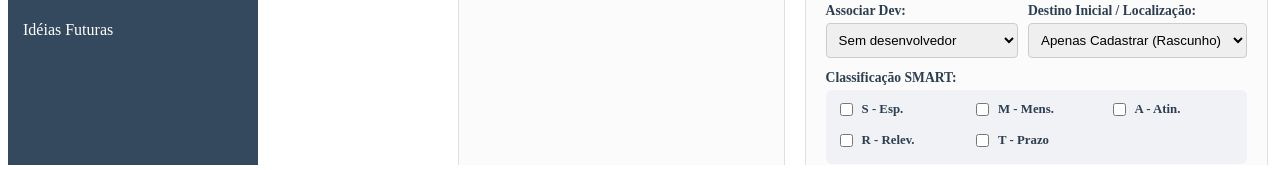
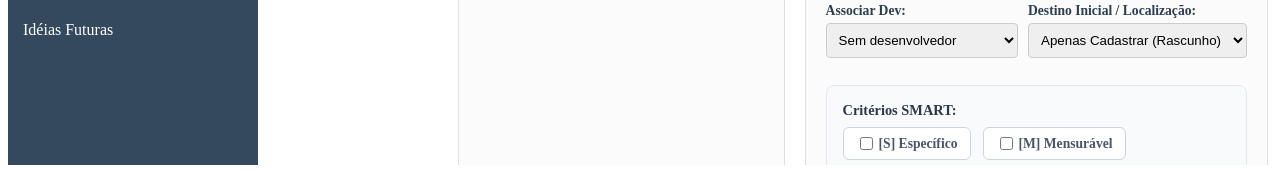
Before and after one commit to Almir-git-unifc/perso-scrum, a Vue app: page /cadastro in a window 1280 px wide. Shown: the part 643-813 px from the top of the page. Built offline with nearby package versions, Linux system fonts and the light colour scheme.

Commit message:
feat(vue): ver_man 00.12.001 – Add MoSCoW and Eisenhower  with tooltips in Cadastro form

```diff
--- a/src/views/Cadastro.vue
+++ b/src/views/Cadastro.vue
@@ -1,18 +1,15 @@
 <template>
   <DefaultLayout>
-
-
+    <!-- BLOCO DE BACKUP E RESTAURAÇÃO -->
     <div class="card-secao backup-box">
       <h3>💾 Backup e Restauração dos Dados</h3>
       <p>Exporte o estado atual do seu Kanban/Scrum para um arquivo JSON ou restaure um backup prévio.</p>
 
       <div class="botoes-backup">
-      <!-- Botão para Baixar o Backup -->
         <button @click="ativStore.exportarDadosJSON()" class="btn-backup exportar">
           📥 Baixar Backup (.JSON)
         </button>
 
-      <!-- Botão/Input para Carregar o Backup -->
         <label class="btn-backup importar">
           📤 Importar / Popular Dados
           <input
@@ -109,14 +106,128 @@
               </div>
             </div>
 
-            <div class="form-group smart-checkbox-group">
-              <label>Classificação SMART:</label>
-              <div class="checkbox-grid">
-                <label class="smart-item"><input type="checkbox" v-model="novaAtiv.smart.S" /> <span><strong>S</strong> - Esp.</span></label>
-                <label class="smart-item"><input type="checkbox" v-model="novaAtiv.smart.M" /> <span><strong>M</strong> - Mens.</span></label>
-                <label class="smart-item"><input type="checkbox" v-model="novaAtiv.smart.A" /> <span><strong>A</strong> - Atin.</span></label>
-                <label class="smart-item"><input type="checkbox" v-model="novaAtiv.smart.R" /> <span><strong>R</strong> - Relev.</span></label>
-                <label class="smart-item"><input type="checkbox" v-model="novaAtiv.smart.T" /> <span><strong>T</strong> - Prazo</span></label>
+            <!-- SEÇÃO DE ATRIBUTOS E METODOLOGIAS -->
+            <div class="secao-atributos">
+              <!-- ATRIBUTOS SMART -->
+              <div class="grupo-atributos">
+                <label class="label-secao">Critérios SMART:</label>
+                <div class="linha-checkboxes">
+                  <label class="item-checkbox tooltip-container">
+                    <input type="checkbox" v-model="novaAtiv.smart.especifico" />
+                    <span class="checkmark"></span> [S] Específico
+                    <span class="tooltip-text">
+                      <strong>S - Specific:</strong> O objetivo está claro e sem ambiguidades sobre o que deve ser feito?
+                    </span>
+                  </label>
+
+                  <label class="item-checkbox tooltip-container">
+                    <input type="checkbox" v-model="novaAtiv.smart.mensuravel" />
+                    <span class="checkmark"></span> [M] Mensurável
+                    <span class="tooltip-text">
+                      <strong>M - Measurable:</strong> É possível medir o progresso ou saber claramente quando foi concluído?
+                    </span>
+                  </label>
+
+                  <label class="item-checkbox tooltip-container">
+                    <input type="checkbox" v-model="novaAtiv.smart.atingivel" />
+                    <span class="checkmark"></span> [A] Atingível
+                    <span class="tooltip-text">
+                      <strong>A - Achievable:</strong> A meta é realista e possível de ser alcançada com os recursos atuais?
+                    </span>
+                  </label>
+
+                  <label class="item-checkbox tooltip-container">
+                    <input type="checkbox" v-model="novaAtiv.smart.relevante" />
+                    <span class="checkmark"></span> [R] Relevante
+                    <span class="tooltip-text">
+                      <strong>R - Relevant:</strong> Essa atividade traz impacto real para os objetivos estratégicos?
+                    </span>
+                  </label>
+
+                  <label class="item-checkbox tooltip-container">
+                    <input type="checkbox" v-model="novaAtiv.smart.temporal" />
+                    <span class="checkmark"></span> [T] Temporal (Prazo)
+                    <span class="tooltip-text">
+                      <strong>T - Time-bound:</strong> Existe uma data limite ou prazo definido para conclusão?
+                    </span>
+                  </label>
+                </div>
+              </div>
+
+              <!-- MATRIZ EISENHOWER -->
+              <div class="grupo-atributos margin-top-secao">
+                <label class="label-secao">Matriz Eisenhower (Prioridade/Urgência):</label>
+                <div class="linha-checkboxes">
+                  <label :class="['item-checkbox tooltip-container', { selecionado: novaAtiv.eisenhower === 'fazer_agora' }]">
+                    <input type="radio" name="eisenhower" value="fazer_agora" v-model="novaAtiv.eisenhower" />
+                    <span class="radio-mark"></span> 🔥 Fazer Agora
+                    <span class="tooltip-text">
+                      <strong>Urgente & Importante:</strong> Problemas imprevistos, prazos críticos e crises imediatas.
+                    </span>
+                  </label>
+
+                  <label :class="['item-checkbox tooltip-container', { selecionado: novaAtiv.eisenhower === 'agendar' }]">
+                    <input type="radio" name="eisenhower" value="agendar" v-model="novaAtiv.eisenhower" />
+                    <span class="radio-mark"></span> 📅 Agendar
+                    <span class="tooltip-text">
+                      <strong>Não Urgente, mas Importante:</strong> Planejamento, melhorias, estudo e tarefas estratégicas.
+                    </span>
+                  </label>
+
+                  <label :class="['item-checkbox tooltip-container', { selecionado: novaAtiv.eisenhower === 'delegar' }]">
+                    <input type="radio" name="eisenhower" value="delegar" v-model="novaAtiv.eisenhower" />
+                    <span class="radio-mark"></span> 🤝 Delegar
+                    <span class="tooltip-text">
+                      <strong>Urgente, mas Não Importante:</strong> Interrupções, algumas reuniões ou solicitações de terceiros.
+                    </span>
+                  </label>
+
+                  <label :class="['item-checkbox tooltip-container', { selecionado: novaAtiv.eisenhower === 'eliminar' }]">
+                    <input type="radio" name="eisenhower" value="eliminar" v-model="novaAtiv.eisenhower" />
+                    <span class="radio-mark"></span> 🗑️ Eliminar
+                    <span class="tooltip-text">
+                      <strong>Nem Urgente, Nem Importante:</strong> Distrações, tarefas desnecessárias ou desperdício de tempo.
+                    </span>
+                  </label>
+                </div>
+              </div>
+
+              <!-- PRIORIZAÇÃO MOSCOW -->
+              <div class="grupo-atributos margin-top-secao">
+                <label class="label-secao">Priorização MoSCoW:</label>
+                <div class="linha-checkboxes">
+                  <label :class="['item-checkbox tooltip-container', { selecionado: novaAtiv.moscow === 'must' }]">
+                    <input type="radio" name="moscow" value="must" v-model="novaAtiv.moscow" />
+                    <span class="radio-mark"></span> 🛑 Obrigatório (Must)
+                    <span class="tooltip-text">
+                      <strong>Must have:</strong> Indispensável. O projeto ou entrega não funciona sem este item.
+                    </span>
+                  </label>
+
+                  <label :class="['item-checkbox tooltip-container', { selecionado: novaAtiv.moscow === 'should' }]">
+                    <input type="radio" name="moscow" value="should" v-model="novaAtiv.moscow" />
+                    <span class="radio-mark"></span> ⚠️ Importante (Should)
+                    <span class="tooltip-text">
+                      <strong>Should have:</strong> Muito relevante, adiciona grande valor, mas há contornabilidade temporária.
+                    </span>
+                  </label>
+
+                  <label :class="['item-checkbox tooltip-container', { selecionado: novaAtiv.moscow === 'could' }]">
+                    <input type="radio" name="moscow" value="could" v-model="novaAtiv.moscow" />
+                    <span class="radio-mark"></span> 💡 Se possível (Could)
+                    <span class="tooltip-text">
+                      <strong>Could have:</strong> Desejável ou "agradável de ter" (Nice-to-have), feito se houver tempo extra.
+                    </span>
+                  </label>
+
+                  <label :class="['item-checkbox tooltip-container', { selecionado: novaAtiv.moscow === 'wont' }]">
+                    <input type="radio" name="moscow" value="wont" v-model="novaAtiv.moscow" />
+                    <span class="radio-mark"></span> 🚫 Agora não (Won't)
+                    <span class="tooltip-text">
+                      <strong>Won't have:</strong> Não será feito neste ciclo/Sprint. Fica para entregas ou versões futuras.
+                    </span>
+                  </label>
+                </div>
               </div>
             </div>
 
@@ -135,6 +246,7 @@
                   <option value="longo prazo-45min">LgPz-45-min</option>
                 </select>
               </div>
+
               <div class="form-group">
                 <label>Prioridade:</label>
                 <select v-model="novaAtiv.prioridade">
@@ -157,6 +269,7 @@
                   <option value="alto">Alto</option>
                 </select>
               </div>
+
               <div class="form-group">
                 <label>Dependência?</label>
                 <select v-model="novaAtiv.dependencia">
@@ -176,7 +289,7 @@
               </select>
             </div>
 
-            <!-- Botões Dinâmicos de Ação (Salvar / Editar / Excluir) -->
+            <!-- Botões Dinâmicos de Ação -->
             <div class="botoes-form-acoes">
               <button type="submit" class="btn-sucesso">
                 {{ editandoId ? '💾 Atualizar Alterações' : '➕ Salvar Atividade' }}
@@ -211,22 +324,29 @@ const novoDevNome = ref('');
 const termoBusca = ref('');
 const editandoId = ref(null);
 
+// Objeto reativo com a estrutura alinhada ao template
 const novaAtiv = reactive({
   titulo: '',
   descricao: '',
   devId: '',
-  smart: { S: false, M: false, A: false, R: false, T: false },
-  duracao: 'medio prazo',
+  smart: {
+    especifico: false,
+    mensuravel: false,
+    atingivel: false,
+    relevante: false,
+    temporal: false
+  },
+  eisenhower: 'agendar',
+  moscow: 'should',
+  duracao: 'medio prazo15min',
   prioridade: 'Normal',
   risco: 'baixo',
   dependencia: 'Não',
   dependenciaAtividadeId: '',
-  telaDestino: 'cadastro' // Padrão: Apenas Salvar no Cadastro
+  telaDestino: 'cadastro'
 });
 
-
 const obterDataHojeString = () => {
-  /**  Method obterDataHojeString = Função auxiliar para obter a data de hoje no formato YYYY-MM-DD local */
   const hoje = new Date();
   const ano = hoje.getFullYear();
   const mes = String(hoje.getMonth() + 1).padStart(2, '0');
@@ -235,7 +355,6 @@ const obterDataHojeString = () => {
 };
 
 const atividadesFiltradas = computed(() => {
-  /** Method atividadesFiltradas = Pesquisa Reativa com cálculo de Status em Tempo Real */
   if (!termoBusca.value.trim()) return [];
 
   const hojeStr = obterDataHojeString();
@@ -244,22 +363,18 @@ const atividadesFiltradas = computed(() => {
   return ativStore.atividades
     .filter(a => a.titulo.toLowerCase().includes(termo))
     .map(a => {
-      /** statusCalculado = Regra dinâmica de status:  */
       let statusCalculado = 'Disponível';
 
       if (a.telaDestino === 'backlog') {
         statusCalculado = 'Já selecionado';
       } else if (a.telaDestino === 'hoje') {
         if (!a.concluida) {
-          // Se está no Fazendo Hoje e não concluiu, está ocupada
           statusCalculado = 'Já selecionado';
         } else if (a.concluida && a.dataConclusao === hojeStr) {
-          // Se concluiu HOJE, continua bloqueada para evitar duplicar no mesmo dia
           statusCalculado = 'Já selecionado';
         }
       }
 
-      // Retorna o objeto com o status atualizado em tempo real para a interface
       return {
         ...a,
         status: statusCalculado
@@ -272,14 +387,25 @@ const carregarAtividadeParaEdicao = (ativ) => {
   novaAtiv.titulo = ativ.titulo;
   novaAtiv.descricao = ativ.descricao;
   novaAtiv.devId = ativ.devId;
-  novaAtiv.smart = { ...ativ.smart };
+
+  // Garante a cópia segura das propriedades do SMART com fallback
+  novaAtiv.smart = {
+    especifico: Boolean(ativ.smart?.especifico),
+    mensuravel: Boolean(ativ.smart?.mensuravel),
+    atingivel: Boolean(ativ.smart?.atingivel),
+    relevante: Boolean(ativ.smart?.relevante),
+    temporal: Boolean(ativ.smart?.temporal)
+  };
+
+  novaAtiv.eisenhower = ativ.eisenhower || 'agendar';
+  novaAtiv.moscow = ativ.moscow || 'should';
   novaAtiv.duracao = ativ.duracao;
   novaAtiv.prioridade = ativ.prioridade;
   novaAtiv.risco = ativ.risco;
   novaAtiv.dependencia = ativ.dependencia;
   novaAtiv.dependenciaAtividadeId = ativ.dependenciaAtividadeId;
   novaAtiv.telaDestino = ativ.telaDestino;
-  termoBusca.value = ''; // Limpa a busca ao selecionar
+  termoBusca.value = '';
 };
 
 const salvarDev = () => {
@@ -288,14 +414,10 @@ const salvarDev = () => {
   novoDevNome.value = '';
 };
 
-
 const salvarAtividade = () => {
-
-/** salvarAtividade = Adicione no início de salvarAtividade em Cadastro.vue: */
   const hojeStr = obterDataHojeString();
 
   const jaExisteHoje = ativStore.atividades.some(a =>
-  /** Method jaExiteHoje = Verifica se já existe uma tarefa ativa hoje com o mesmo título e na mesma tela destino */
     a.titulo.trim().toLowerCase() === novaAtiv.titulo.trim().toLowerCase() &&
     a.telaDestino === novaAtiv.telaDestino &&
     !a.concluida
@@ -303,44 +425,33 @@ const jaExisteHoje = ativStore.atividades.some(a =>
 
   if (jaExisteHoje && !editandoId.value) {
     alert(`A tarefa "${novaAtiv.titulo}" já está presente na tela ${novaAtiv.telaDestino.toUpperCase()} hoje!`);
-  return; // Interrompe o salvamento para evitar duplicados
+    return;
   }
 
-
-
-
-  // Busca a versão original da atividade na store caso esteja em modo de edição
   const ativOriginal = editandoId.value
     ? ativStore.atividades.find(a => a.id === editandoId.value)
     : null;
 
-  // Se a atividade editada já foi concluída em um dia anterior,
-  // nós NÃO podemos alterá-la! Devemos gerar uma REUTILIZAÇÃO (novo registro).
   const ehReutilizacao = ativOriginal && ativOriginal.concluida;
 
   if (ehReutilizacao) {
-    // === REUTILIZAÇÃO: CRIA UM NOVO REGISTRO ===
     const novaCopiaReutilizada = {
       ...novaAtiv,
       smart: { ...novaAtiv.smart },
-      // Descarta o ID antigo para que a store crie um novo
       id: undefined,
       concluida: false,
       dataConclusao: null,
       impedida: false,
-      detalhesDia: novaAtiv.detalhesDia || "", // Preserva/adiciona novos detalhes
+      detalhesDia: novaAtiv.detalhesDia || "",
       dataCriacao: hojeStr,
       dataEntradaBacklog: (novaAtiv.telaDestino === 'backlog' || novaAtiv.telaDestino === 'hoje')
         ? hojeStr
         : null
     };
 
-    // Adiciona como um NOVO item no localStorage.
-    // A tarefa antiga do "Feito Ontem" permanece 100% INTACTA!
     ativStore.adicionarAtividade(novaCopiaReutilizada);
 
   } else if (editandoId.value) {
-    // === EDIÇÃO NORMAL DE TAREFA PENDENTE ===
     const dadosSalvar = {
       ...novaAtiv,
       smart: { ...novaAtiv.smart },
@@ -355,7 +466,6 @@ if (jaExisteHoje && !editandoId.value) {
     ativStore.atualizarAtividade(editandoId.value, dadosSalvar);
 
   } else {
-    // === NOVO CADASTRO ===
     const dadosNovos = {
       ...novaAtiv,
       smart: { ...novaAtiv.smart },
@@ -373,8 +483,6 @@ if (jaExisteHoje && !editandoId.value) {
   limparFormulario();
 };
 
-
-
 const excluirAtividadeEdicao = () => {
   if (editandoId.value && confirm("Tem certeza que deseja deletar permanentemente esta atividade?")) {
     ativStore.excluirAtividade(editandoId.value);
@@ -387,8 +495,16 @@ const limparFormulario = () => {
   novaAtiv.titulo = '';
   novaAtiv.descricao = '';
   novaAtiv.devId = '';
-  novaAtiv.smart = { S: false, M: false, A: false, R: false, T: false };
-  novaAtiv.duracao = 'medio prazo';
+  novaAtiv.smart = {
+    especifico: false,
+    mensuravel: false,
+    atingivel: false,
+    relevante: false,
+    temporal: false
+  };
+  novaAtiv.eisenhower = 'agendar';
+  novaAtiv.moscow = 'should';
+  novaAtiv.duracao = 'medio prazo15min';
   novaAtiv.prioridade = 'Normal';
   novaAtiv.risco = 'baixo';
   novaAtiv.dependencia = 'Não';
@@ -398,23 +514,24 @@ const limparFormulario = () => {
 };
 </script>
 
-
-
 <style scoped>
 .painel-grid {
   display: grid;
   grid-template-columns: 1fr 2fr;
   gap: 20px;
 }
+
 @media (max-width: 900px) {
   .painel-grid { grid-template-columns: 1fr; }
 }
+
 .card-secao {
   background: #fbfbfb;
   border: 1px solid #e0e0e0;
   border-radius: 8px;
   padding: 20px;
 }
+
 .header-inline {
   display: flex;
   justify-content: space-between;
@@ -423,6 +540,7 @@ const limparFormulario = () => {
   gap: 10px;
   margin-bottom: 15px;
 }
+
 .btn-limpar {
   background: #34495e;
   color: white;
@@ -432,10 +550,12 @@ const limparFormulario = () => {
   cursor: pointer;
   font-size: 0.8em;
 }
+
 .busca-container {
   margin-bottom: 20px;
   position: relative;
 }
+
 .input-busca {
   width: 100%;
   padding: 10px;
@@ -443,6 +563,7 @@ const limparFormulario = () => {
   border-radius: 6px;
   box-sizing: border-box;
 }
+
 .resultados-busca {
   position: absolute;
   top: 100%;
@@ -456,6 +577,7 @@ const limparFormulario = () => {
   overflow-y: auto;
   box-shadow: 0 4px 10px rgba(0,0,0,0.15);
 }
+
 .item-busca {
   padding: 10px;
   border-bottom: 1px solid #eee;
@@ -465,15 +587,18 @@ const limparFormulario = () => {
   align-items: center;
   font-size: 0.9em;
 }
+
 .item-busca:hover {
   background: #ebf5fb;
 }
+
 .status-badge {
   font-size: 0.75em;
   padding: 2px 6px;
   border-radius: 4px;
   font-weight: bold;
 }
+
 .status-badge.disponível { background: #2ecc71; color: white; }
 .status-badge.selecionado { background: #95a5a6; color: white; }
 
@@ -482,14 +607,17 @@ const limparFormulario = () => {
   gap: 10px;
   margin-bottom: 15px;
 }
+
 .form-row input {
   flex: 1;
   padding: 8px;
 }
+
 .lista-simples {
   list-style: none;
   padding: 0;
 }
+
 .lista-simples li {
   display: flex;
   justify-content: space-between;
@@ -500,54 +628,47 @@ const limparFormulario = () => {
   border-radius: 4px;
   font-size: 0.9em;
 }
+
 .form-scrum {
   display: flex;
   flex-direction: column;
   gap: 12px;
 }
+
 .form-group {
   display: flex;
   flex-direction: column;
   flex: 1;
 }
+
 .form-group-row {
   display: flex;
   gap: 10px;
 }
+
 @media (max-width: 600px) {
   .form-group-row { flex-direction: column; }
 }
+
 label {
   font-size: 0.85em;
   font-weight: bold;
   margin-bottom: 4px;
   color: #2c3e50;
 }
+
 input, select, textarea {
   padding: 8px;
   border: 1px solid #ccc;
   border-radius: 4px;
 }
-.checkbox-grid {
-  display: grid;
-  grid-template-columns: repeat(auto-fill, minmax(110px, 1fr));
-  gap: 8px;
-  background: #f1f2f6;
-  padding: 10px;
-  border-radius: 6px;
-}
-.smart-item {
-  display: flex;
-  align-items: center;
-  gap: 6px;
-  font-size: 0.8em;
-  cursor: pointer;
-}
+
 .botoes-form-acoes {
   display: flex;
   gap: 10px;
   margin-top: 10px;
 }
+
 .btn-sucesso {
   flex: 2;
   background: #2ecc71;
@@ -559,6 +680,7 @@ input, select, textarea {
   font-weight: bold;
   font-size: 1em;
 }
+
 .btn-deletar {
   flex: 1;
   background: #e74c3c;
@@ -569,6 +691,7 @@ input, select, textarea {
   border-radius: 4px;
   font-weight: bold;
 }
+
 .btn-primary {
   background: #3498db;
   color: white;
@@ -577,13 +700,13 @@ input, select, textarea {
   border-radius: 4px;
   cursor: pointer;
 }
+
 .btn-danger-link {
   background: none;
   border: none;
   color: #e74c3c;
   cursor: pointer;
 }
-
 
 .backup-box {
   margin-bottom: 20px;
@@ -641,4 +764,105 @@ input, select, textarea {
 .btn-backup.importar:hover {
   background-color: #2f855a;
 }
+
+/* --- ESTRUTURA DOS ATRIBUTOS --- */
+.secao-atributos {
+  background: #f8fafc;
+  border: 1px solid #e2e8f0;
+  border-radius: 8px;
+  padding: 16px;
+  margin: 15px 0;
+}
+
+.margin-top-secao {
+  margin-top: 16px;
+}
+
+.label-secao {
+  display: block;
+  font-weight: bold;
+  font-size: 0.9rem;
+  color: #2d3748;
+  margin-bottom: 8px;
+}
+
+.linha-checkboxes {
+  display: flex;
+  flex-wrap: wrap;
+  gap: 12px;
+}
+
+.item-checkbox {
+  display: inline-flex;
+  align-items: center;
+  background: #ffffff;
+  border: 1px solid #cbd5e0;
+  padding: 6px 12px;
+  border-radius: 6px;
+  font-size: 0.85rem;
+  color: #4a5568;
+  cursor: pointer;
+  user-select: none;
+  transition: all 0.2s ease;
+}
+
+.item-checkbox:hover {
+  border-color: #3182ce;
+  background-color: #ebf8ff;
+}
+
+.item-checkbox input {
+  margin-right: 6px;
+  cursor: pointer;
+}
+
+/* --- ESTILO DE TOOLTIP EXPLICATIVO --- */
+.tooltip-container {
+  position: relative;
+}
+
+.tooltip-text {
+  visibility: hidden;
+  width: 220px;
+  background-color: #2d3748;
+  color: #ffffff;
+  text-align: left;
+  border-radius: 6px;
+  padding: 8px 10px;
+  font-size: 0.78rem;
+  line-height: 1.3;
+  box-shadow: 0 4px 10px rgba(0,0,0,0.15);
+
+  position: absolute;
+  z-index: 100;
+  bottom: 125%;
+  left: 50%;
+  transform: translateX(-50%);
+
+  opacity: 0;
+  transition: opacity 0.2s ease, visibility 0.2s ease;
+  pointer-events: none;
+}
+
+.tooltip-text::after {
+  content: "";
+  position: absolute;
+  top: 100%;
+  left: 50%;
+  margin-left: -5px;
+  border-width: 5px;
+  border-style: solid;
+  border-color: #2d3748 transparent transparent transparent;
+}
+
+.tooltip-container:hover .tooltip-text {
+  visibility: visible;
+  opacity: 1;
+}
+
+.tooltip-text strong {
+  color: #63b3ed;
+  display: block;
+  margin-bottom: 2px;
+}
 </style>
```
Also changed, not shown: 1 other file (tests, documents, lock files or other folders). Lines whose indentation alone changed are shown as unchanged.
